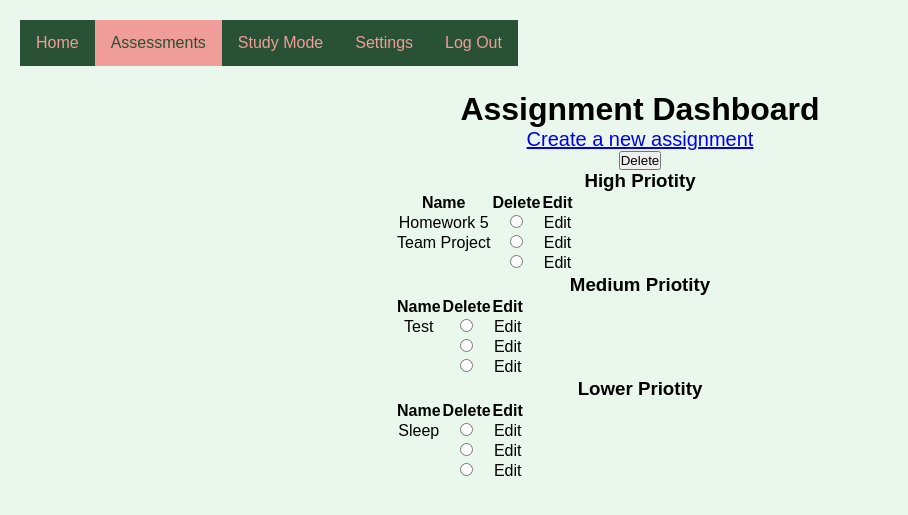
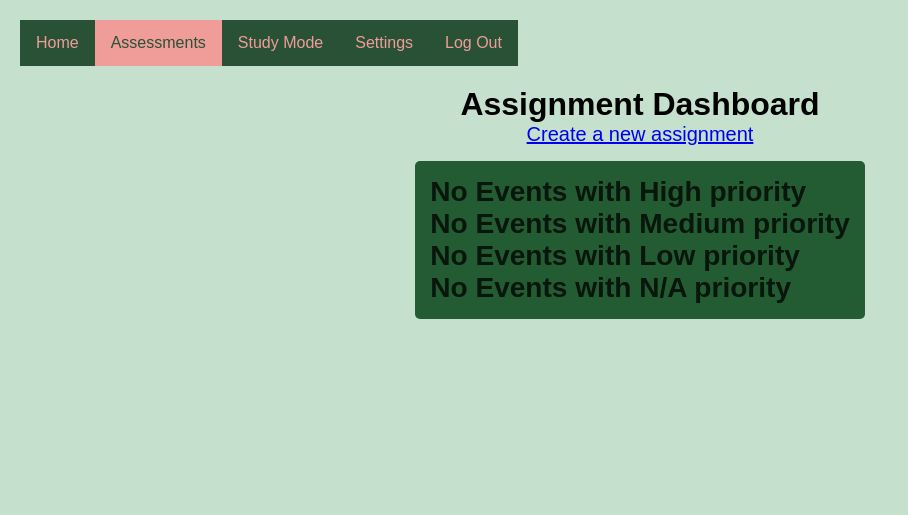
Before and after one commit to CYBI-3331-Project/Homework_Helper, a Flask app: page /Homepage/Assignment_dash in a window 1280 px wide. Shown: the top 515 px of the page, without its empty margins (0-908 px from the left). Run offline with Flask 3, Linux system fonts and the light colour scheme; a user stored in the database is signed in; data that the repository does not hold is empty.

Commit message:
Updated Assignment_Dash
Added function to delete assignments. Working on to edit them

```diff
--- a/Project/app.py
+++ b/Project/app.py
@@ -55,11 +55,11 @@ def requires_confirmation(route):
         def wrapper(*args, **kwargs):
             if route == 'delete_account_confirm':
                 if not session.get('delete_account_confirmed'):
-                    flash("Please confirm account deletion.")
+                    flash("Please confirm information to delete your account.")
                     return redirect(url_for('settings_delete_confirm'))
             else:
                 if not session.get('user_authenticated'):
-                    flash("Please log in to access this page.")
+                    flash("Please confirm information in order to access this page.")
                     return redirect(url_for('settings_confirm'))  # Change 'login' to your login route
                 # Check if the route is the delete account confirmation
 
@@ -105,6 +105,33 @@ def validatePassword(form, field):
         print('spec error')
         raise ValidationError('Password must contain at least ' + str(passSpec) + ' special character')
 
+def organize_events(events):
+    # Sort events by year, month, and day
+    sorted_events = sorted(events, key=lambda event: (event[2], event[1], event[0]))
+
+    return sorted_events
+
+# Example usage:
+
+
+def split_integer_at_rightmost_digit(input_integer):
+    # Convert the integer to a string
+    input_str = str(input_integer)
+
+    # Extract the rightmost digit
+    rightmost_digit = int(input_str[-1])
+
+    # Extract everything to the left of the rightmost digit
+    left_of_rightmost_digit_str = input_str[:-1]
+
+    # Check if the string is not empty before converting to int
+    if left_of_rightmost_digit_str:
+        left_of_rightmost_digit = int(left_of_rightmost_digit_str)
+    else:
+        # Handle the case when the string is empty
+        left_of_rightmost_digit = 0  # or any default value you prefer
+
+    return left_of_rightmost_digit, rightmost_digit
 
 
 
@@ -421,6 +448,112 @@ def create_assessment():
         session['delete_account_confirmed'] = None
         # Re-rendering the login page after a failed login attempt
         return render_template('create_assessment.html', title=title, description=description, date=date, submit=submit, priority=priority, form=form)
+    else:
+        return redirect(url_for('log_in'))
+
+@app.route('/Homepage/Assignment_dash/Edit_Assessment',  methods=['POST', 'GET'])
+def edit_assessment():
+    if session.get('username'):
+        # Initializes values to None
+        title = None
+        description = None
+        date = None
+        submit = None
+        priority = None
+        maxChars = 500
+        session['user_authenticated'] = None
+        session['delete_account_confirmed'] = None
+        # Specifies the form class to use
+        form = AssessmentForm()
+
+        #Checks if the submit button has been pressed
+        if form.validate_on_submit():
+            if(len(form.description.data) > maxChars):
+                errorMsg = "Error: Max description length is", maxChars, "characters. Character count: ", len(form.description.data)
+                flash(stripChars(str(errorMsg), "',()"))
+            else:
+                assignment = Assignments(user_ID=session['user_id'], title=form.title.data, description=form.description.data, date_Due=form.date.data, priority=form.priority.data)
+                db.session.add(assignment)
+                db.session.commit()
+                session['user_authenticated'] = None
+                session['delete_account_confirmed'] = None
+                flash("Assignment added to DB")
+
+
+
+            #Clearing the form data after it has been submitted
+        title = form.title.data
+        form.title.data = ''
+        description = form.description.data
+        form.description.data = ''
+        date = form.date.data
+        form.date.data = ''
+        submit = form.submit.data
+        form.submit.data = ''
+        priority = form.priority.data
+        form.priority.data = ''
+        session['user_authenticated'] = None
+        session['delete_account_confirmed'] = None
+        # Re-rendering the login page after a failed login attempt
+        return render_template('edit_assessment.html', title=title, description=description, date=date, submit=submit, priority=priority, form=form)
+    else:
+        return redirect(url_for('log_in'))
+
+@app.route('/Homepage/Assignment_dash/Delete_Assessment/<int:id>', methods=['POST', 'GET'])
+def delete_assessment(id):
+    if session.get('username'):
+        assignments = Assignments.query.filter_by(user_ID=session['user_id']).all()
+        print(assignments)
+        events = []
+        for assignment in assignments: #this is kinda redundant but I need the events[] so that I can organize it
+            #but I can't organize inside the next for loop because I need the assignment to link with it's specific event
+            date = str(assignment.date_Due).split('-')
+            day = date[2][:2]
+            month = date[1]
+            year = date[0]
+
+            events.append([day, month, year, assignment.title, assignment.description, assignment.priority])
+        priority_list = [('High', 0), ('Medium', 1), ('Low', 2), ('N/A', 3)]
+        left, right = split_integer_at_rightmost_digit(id)
+        print("Left of rightmost digit:", left)
+        ID = left
+        print("Rightmost digit:", right)
+        print('ID', ID)
+        x = right
+        print('x', x)
+        # Find the corresponding priority string using the reverse mapping
+        priority = next(item[0] for item in priority_list if item[1] == x)
+        print('priority: ', priority)
+        assessments = organize_events(events)
+        print('assessments: ', assessments)
+        priority_events = list(filter(lambda event: event and event[5] == priority, assessments))
+        assignment_to_delete = priority_events[ID]
+        # Sorted variable by day, month, year, that are within a specific priority level
+        print('priority_events: ', priority_events)
+
+        assignment_to_deleteduh = None  # Declare assignment_to_deleteduh outside the loop
+        for assignment in assignments:
+            date = str(assignment.date_Due).split('-')
+            day = date[2][:2]
+            month = date[1]
+            year = date[0]
+
+            events.append([day, month, year, assignment.title, assignment.description, assignment.priority])
+            try:
+                if day == assignment_to_delete[0] and month == assignment_to_delete[1] and year == assignment_to_delete[2] and assignment.title == assignment_to_delete[3] and assignment.description == assignment_to_delete[4] and assignment.priority == assignment_to_delete[5]:
+                    # Find the assignment to delete
+                    assignment_to_deleteduh = Assignments.query.filter_by(user_ID=session['user_id'], title=assignment_to_delete[3], description=assignment_to_delete[4], priority=assignment_to_delete[5]).first()
+                    if assignment_to_deleteduh:
+                        db.session.delete(assignment_to_deleteduh)
+                        db.session.commit()
+                        flash("Assignment deleted successfully")
+                    else:
+                        flash("Assignment not found")
+                else:
+                    print('assignment not this one', events[-1])
+            except:
+                print('came to except')
+        return redirect(url_for('assignment_dash'))
     else:
         return redirect(url_for('log_in'))
 
--- /dev/null
+++ b/Project/static/JS/assignment_dash.js
@@ -0,0 +1,159 @@
+const eventsContainer = document.querySelector(".event2");
+
+// Initialize variables related to current date
+let today = new Date(); //todays date
+let activeDay; //empty variable
+let month = today.getMonth(); //gets month from today variable (0-11)
+let year = today.getFullYear(); //gets year from today variable
+const months = [
+    "January",
+    "February",
+    "March",
+    "April",
+    "May",
+    "June",
+    "July",
+    "August",
+    "September",
+    "October",
+    "November",
+    "December",
+];
+
+function fetchEvents() {
+    fetch('/Homepage/get_events')
+        .then(response => {
+            if (!response.ok) {
+                throw new Error(`HTTP error! Status: ${response.status}`);
+            }
+            return response.json();
+        })
+        .then(data => {
+            eventsArr = data;
+            // Call the function with the sample data
+            sortEventsByDay(eventsArr);
+            // Log the sorted events
+            console.log('full eventsArr: ', eventsArr);
+            updateEvents(eventsArr);
+        })
+        .catch(error => {
+            console.error("Error fetching events: ", error);
+        });
+}
+
+
+// Call fetchEvents on page load to get events
+document.addEventListener("DOMContentLoaded", function() {
+    fetchEvents();
+});
+
+// Function to sort eventsArr by day, month, and year
+function sortEventsByDay(events) {
+    // Array to store indices where month or year changes
+    events.sort((a, b) => {
+        // Compare year first
+        if (a[2] !== b[2]) {
+            return a[2] - b[2];
+        }
+        // If years are the same, compare month
+        if (a[1] !== b[1]) {
+            return a[1] - b[1];
+        }
+        // If years and months are the same, compare day
+        return a[0] - b[0];
+    });
+}
+
+eventsArr = []; //this'll be when automating events
+
+// ... (previous code) ...
+
+// Function to show events of that day
+function updateEvents(date) {
+    // ... (previous code) ...
+
+    // Dynamically populate event containers based on priority
+    updateEventContainer('High', eventsArr, date, month, year, 'highPriorityEvents');
+    updateEventContainer('Medium', eventsArr, date, month, year, 'mediumPriorityEvents');
+    updateEventContainer('Low', eventsArr, date, month, year, 'lowPriorityEvents');
+    updateEventContainer('N/A', eventsArr, date, month, year, 'naPriorityEvents');
+}
+
+// Function to show events of that day
+// Function to show events of that day
+let l = 0;
+let x = 3;
+function updateEventContainer(priority, eventsArr, date, month, year, containerId) {
+    const priorityEvents = eventsArr.filter(event =>
+        event && event[5] === priority
+    );
+
+    let events = "";
+    if (priorityEvents.length > 0) {
+        // Show events for the current priority
+        var color = '';
+        if (priority === 'Low') {
+            color = 'yellow';
+            x = 2;
+            l = 0;
+        } else if (priority === 'Medium') {
+            color = 'orange';
+            x = 1;
+            l = 0;
+        } else if (priority === 'High'){
+            color = 'red';
+            x = 0;
+            l = 0;
+        } else if (priority === 'N/A') {
+            x = 3;
+            l = 0;
+        }
+            //if N/A it'll just be the same color as the event=descripon and title
+        events += `
+            <div class="event1">
+                <span class="label" style="color: ${color};">${priority} Priority Assessments</span>
+                <div class="event2">
+        `;
+        console.log('priority events: ', priorityEvents);
+        priorityEvents.forEach(event => {
+            // Use the correct variable name here (e.g., priorityEvent)
+            const assignmentId = l // Assuming the assignment ID is in the first position of the array
+            l = l + 1;
+            // Your encoded URL string
+            var deleteAssessmentUrl = "/Homepage/Assignment_dash/{{url_for('delete_assessment')}}";
+
+            // Decode the URL
+            events += `
+                <div class="bullet">
+                    <y class="fas fa-circle"></y>
+                </div>
+                <div class="assessment">
+                    <span class="value">${event[3]}</span>
+                </div>
+                <div class="actions">
+                    <span class="options">
+                        <a href="/Homepage/Assignment_dash/Edit_Assessment/${assignmentId}${x}"><i class="fas fa-edit"></i></a>
+                        <a href="/Homepage/Assignment_dash/Delete_Assessment/${assignmentId}${x}"><i class="fas fa-trash-alt"></i></a>
+                    </span>
+                </div>
+            `;
+        });
+
+        events += `
+                </div>
+            </div>
+        `;
+    }
+
+    // If nothing found
+    if (events === "") {
+        events = `<div class="no-event">
+            <h3>No Events with ${priority} priority</h3>
+        </div>`;
+    }
+
+    const container = document.getElementById(containerId);
+    if (container) {
+        container.innerHTML = events;
+    }
+}
--- a/Project/static/css/create_assessment.css
+++ b/Project/static/css/create_assessment.css
@@ -23,7 +23,7 @@ h1{
     width: 450px;
     height: 475px;
     text-align: left;
-    background-color: #4e835c;
+    background-color: #4e835c;/*og bckgr color: 4e835c, 235c32*/
     border-radius: 5px;
     padding: 15px;
     margin: 0;
@@ -35,6 +35,15 @@ h1{
     font-weight: 500;
     color: #08160c;
 }
+.event1 {
+    font-size: 1.5rem;
+    font-weight: 500;
+    color: #08160c;
+    height: auto;
+    width: 100%;
+    display: flex;
+    flex-direction: column;
+}
 
 .label {
     /* Style for labels */
@@ -45,6 +54,7 @@ h1{
     /* Style for values */
     /* Add your styles here */
     font-weight: lighter;
+    color: #e9f7ec;
 }
 
 .form {
@@ -59,11 +69,9 @@ h1{
   }
 .box2 {
     width: auto;
-    min-width: 400px;
     height: auto;
-    min-height: 180px;
     text-align: left;
-    background-color: #4e835c;
+    background-color: #235c32;
     border-radius: 5px;
     display: flex;
     flex-direction: column;
@@ -78,7 +86,7 @@ h1{
     flex-wrap: wrap;
     position: relative;
     justify-content: space-between;
-    width: 100%;
+    width: auto;
     height: auto;
     background-color: #c5e0cc;
 }
@@ -110,6 +118,7 @@ h1{
     color: black;
     font-size: 25px;
 }
+
 .formError{
     color: red;
 }
@@ -120,3 +129,64 @@ h1{
     position: relative;
 
 }
+
+.options {
+    gap: 25px;
+}
+
+
+i {
+    cursor: pointer;
+    color: #3c9f57;
+}
+
+y {
+    color: #f09d99;
+    font-size: .5rem;
+    justify-content: center;
+    align-items: center;
+    padding: auto;
+}
+
+i:hover {
+    color: #f09d99;
+}
+
+
+
+/*.event55 {
+    min-height: 70px;
+    height: auto;
+    display: flex;
+    flex-direction: row;
+    gap: 5px;
+    padding: 0 20px;
+    padding-left: 50px;
+    color: #e9f7ec;
+    background-color:rgba(255,0,0,0.3); change the background color on the right
+}*/
+
+.event2 {
+    width: 100%;
+    display: flex;
+    flex-direction: row;
+    height: auto;
+    flex-wrap: wrap;
+}
+
+.bullet {
+    width: 5%;
+    display: flex;
+    justify-content: center;
+    align-items: center;
+}
+
+.assessment {
+    width: 80%;
+    display: flex;
+}
+
+.actions {
+    display: flex;
+    width: 15%;
+}
--- a/Project/templates/assignment_dash.html
+++ b/Project/templates/assignment_dash.html
@@ -2,7 +2,8 @@
 
 {% block head %}
     <title> Homework Helper</title>
-    <link href="assignment_dash.css" type="text/css" rel="stylesheet" \>
+    <link rel="stylesheet" href="{{ url_for('static', filename='css/create_assessment.css') }}">
+    <link rel="stylesheet" href="https://cdnjs.cloudflare.com/ajax/libs/font-awesome/5.15.4/css/all.min.css" />
 {% endblock %}
 {% block body %}
 <div class="navbar-body">
@@ -19,102 +20,66 @@
     </div>
 </div>
 <div class="container-body">
-    <div class="container-home">
     <h1 style="text-align: center;"> Assignment Dashboard</h1>
     <p style="font-size: 20px;" >
         <a href= "{{ url_for('create_assessment') }}"> Create a new assignment</a>
     </p>
-        <input class= "del_button" type="button" name="delete" value="Delete" />   <!--Delete button-->
-
-<!--Tables Structure-->
-
-        <div>
-            <h3 class="high"> High Priotity </h3>
-            <table class="center">
-                <tr>  <!-- Headings of the table-->
-                    <th class="name"> Name </th>
-                    <th class="delete"> Delete </th>
-                    <th class="edit"> Edit </th>
-                </tr>
-                <tr>
-                    <td>Homework 5</td>
-                    <td style="text-align: center;"> <input type="radio" name="delete" value="delete" />
-                        </td> <!--Delete button-->
-                    <td style="text-align: center;">Edit</td> <!--Edit Link-->
-                </tr>
-                <tr>
-                    <td>Team Project</td>
-                    <td style="text-align: center;"> <input type="radio" name="delete" value="delete" />
-                        </td> <!--Delete button-->
-                    <td style="text-align: center;">Edit</td> <!--Edit Link-->
-                </tr>
-                <tr>
-                    <td></td>
-                    <td style="text-align: center;"> <input type="radio" name="delete" value="delete" />
-                        </td> <!--Delete button-->
-                    <td style="text-align: center;">Edit</td> <!--Edit Link-->
-                </tr>
-            </table>
+    <div class="container">
+        <div class = "box2-container">
+            <div class="box2">
+                <!-- Update events dynamically using JavaScript -->
+                <div class="event1">
+                    <div class="event2" id="highPriorityEvents"></div>
                 </div>
-<!--MEDIUM PRIORITY  //Same structure as the one above//-->
-        <div>
-            <h3 class="center"> Medium Priotity </h3>
-            <table class="center">
-                <tr>
-                    <th class="name"> Name </th>
-                    <th class="delete"> Delete </th>
-                    <th class="edit"> Edit </th>
-                </tr>
-                <tr>
-                    <td>Test</td>
-                    <td style="text-align: center;"> <input type="radio" name="delete" value="delete" />
-                        </td>
-                    <td style="text-align: center;">Edit</td>
-                </tr>
-                <tr>
-                    <td></td>
-                    <td style="text-align: center;"> <input type="radio" name="delete" value="delete" />
-                        </td>
-                    <td style="text-align: center;">Edit</td>
-                </tr>
-                <tr>
-                    <td></td>
-                    <td style="text-align: center;"> <input type="radio" name="delete" value="delete" />
-                        </td>
-                    <td style="text-align: center;">Edit</td>
-                </tr>
-
-            </table>
+                <div class="event1">
+                    <div class="event2" id="mediumPriorityEvents"></div>
                 </div>
-<!--LOWER PRIORITY-->
-        <div>
-            <h3 class="center"> Lower Priotity </h3>
-            <table class="center">
-                <tr>
-                    <th class="name"> Name </th>
-                    <th class="delete"> Delete </th>
-                    <th class="edit"> Edit </th>
-                </tr>
-                <tr>
-                    <td>Sleep</td>
-                    <td style="text-align: center;"> <input type="radio" name="delete" value="delete" />
-                        </td>
-                    <td style="text-align: center;">Edit</td>
-                </tr>
-                <tr>
-                    <td></td>
-                    <td style="text-align: center;"> <input type="radio" name="delete" value="delete" />
-                        </td>
-                    <td style="text-align: center;">Edit</td>
-                </tr>
-                <tr>
-                    <td></td>
-                    <td style="text-align: center;"> <input type="radio" name="delete" value="delete" />
-                        </td>
-                    <td style="text-align: center;">Edit</td>
-                </tr>
-            </table>
+                <div class="event1">
+                    <div class="event2" id="lowPriorityEvents"></div>
+                </div>
+                <div class="event1">
+                    <div class="event2" id="naPriorityEvents"></div>
                 </div>
             </div>
         </div>
+    </div>
+</div>
+{% for message in get_flashed_messages() %}
+<div class="alert" role="alert" style="color: black; font-size: 25px;">{{ message }}</div>
+{% endfor %}
+<script src="{{ url_for('static', filename = 'JS/assignment_dash.js') }}"></script>
 {% endblock %}
+<!--
+<div class="event1">
+    <span class="label">High Priority Assessments </span>
+    <div class="event2">
+        <div class="bullet">
+            <y class="fas fa-circle"></y>
+        </div>
+        <div class="assessment">
+            <span class="value">Username: </span>
+        </div>
+        <div class="actions">
+            <span class="options">
+                <a href="{{ url_for('edit_assessment') }}"><i class="fas fa-edit"></i></a>
+                <a href="{{ url_for('delete_assessment') }}"><i class="fas fa-trash-alt"></i></a>
+            </span>
+        </div>
+    </div>
+</div>
+function getActiveDay(date) {
+    const day = new Date(year, month, date);
+    const dayName = day.toString().split(" ")[0];
+    eventDay.innerHTML = dayName;
+    eventDate.innerHTML = date + " " + months[month] + " " + year;
+}
+                    priorityEvents.forEach(event => {
+                        var color = '';
+                        if (eventsArr[i] [5] === 'Low') {
+                            color = 'yellow';
+                        } else if (eventsArr[i] [5] === 'Medium') {
+                            color = 'orange';
+                        } else if (eventsArr[i] [5] === 'High'){
+                            color = 'red';
+                        } //if N/A it'll just be the same color as the event=descripon and title
+ style="color: ${color};-->
--- a/Project/templates/settings_confirm.html
+++ b/Project/templates/settings_confirm.html
@@ -29,11 +29,11 @@
         <form action="/Homepage/Settings/Confirm" method="POST">
           {{ form.hidden_tag() }}
           <div class="form">
-            <span class="value">{{ form.username.label}}</span>
+            <span class="label">{{ form.username.label}}</span>
             <span class="value">{{ form.username(class="form-control")}}</br></span>
           </div>
           <div class="form">
-            <span class="value">{{ form.password.label}}</span>
+            <span class="label">{{ form.password.label}}</span>
             <span class="value">{{ form.password(type="password")}}</br></span>
           </div>
           <div class="spacer"></div>
--- a/Project/templates/settings_delete_confirm.html
+++ b/Project/templates/settings_delete_confirm.html
@@ -29,11 +29,11 @@
         <form action="/Homepage/Settings/Delete/Confirm" method="POST">
           {{ form.hidden_tag() }}
           <div class="form">
-            <span class="value">{{ form.username.label}}</span>
+            <span class="label">{{ form.username.label}}</span>
             <span class="value">{{ form.username(class="form-control")}}</br></span>
           </div>
           <div class="form">
-            <span class="value">{{ form.password.label}}</span>
+            <span class="label">{{ form.password.label}}</span>
             <span class="value">{{ form.password(type="password")}}</br></span>
           </div>
           <div class="spacer"></div>
```
Also changed, not shown: Project/templates/delete_assessment.html (added, +59 -0 lines), Project/templates/edit_assessment.html (added, +59 -0 lines). Lines whose indentation alone changed are shown as unchanged.
